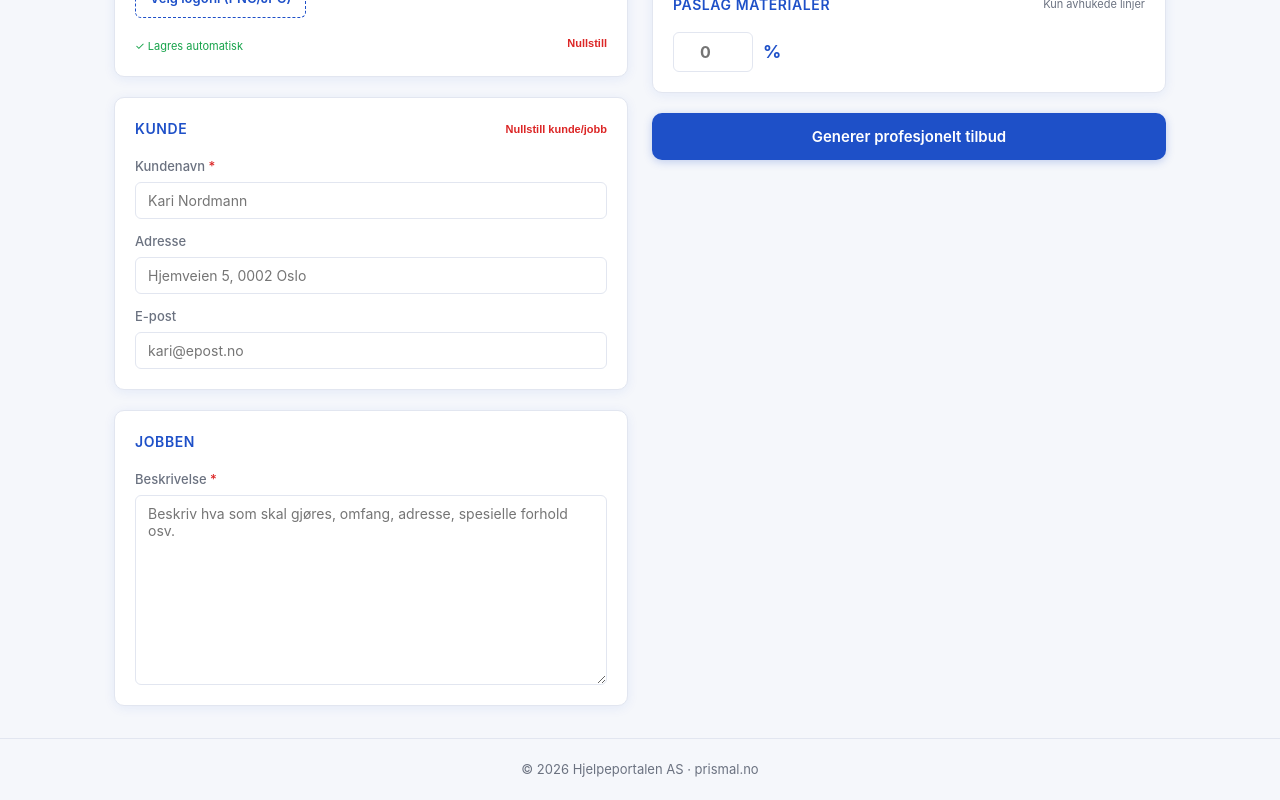
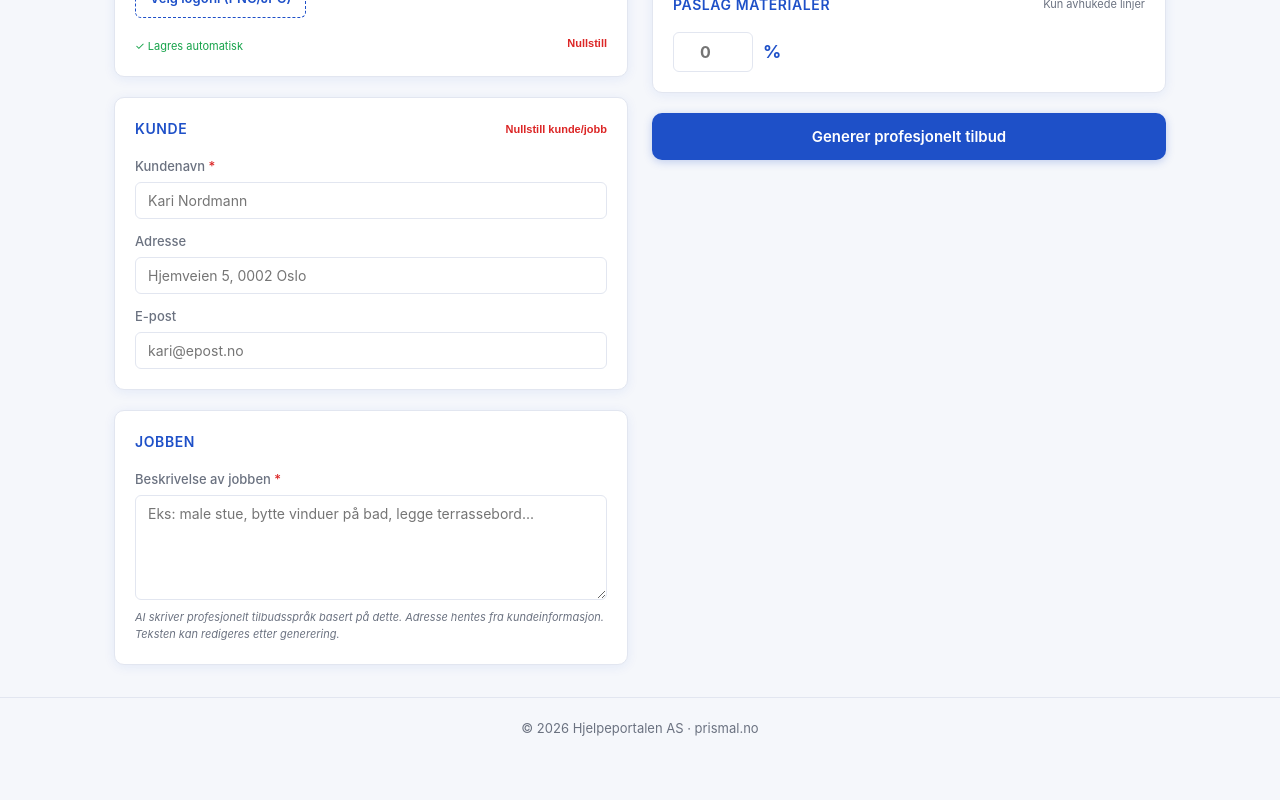
Before and after one commit to anderslura/Prismal, a React (Vite) app: page / in a window 1280 px wide. Shown: the part 503-1303 px from the top of the page. After the commit the page ends 1262 px from the top, so only its background shows below. Built offline with nearby package versions, Linux system fonts and the light colour scheme.

Commit message:
Forenkle beskrivelsefelt, fix antall=0 bug, legg til felt-hint

```diff
--- a/src/App.jsx
+++ b/src/App.jsx
@@ -129,7 +129,7 @@ export default function App() {
 
   function nullstill() {
     const lagredeMat = (() => { try { return JSON.parse(localStorage.getItem('materialLinjer') || '[]') } catch { return [] } })()
-    const forhandslagte = lagredeMat.map(l => ({ id: Date.now() + Math.random(), navn: l.navn, antall: 1, pris: l.pris, sum: l.pris, hasPaaslag: l.hasPaaslag }))
+    const forhandslagte = lagredeMat.map(l => ({ id: Date.now() + Math.random(), navn: l.navn, antall: 1, pris: Number(l.pris) || 0, sum: Number(l.pris) || 0, hasPaaslag: l.hasPaaslag }))
     setSkjema({
       ...TOM_SKJEMA,
       ...hentLagretFirma(),
--- a/src/components/TilbudSkjema.jsx
+++ b/src/components/TilbudSkjema.jsx
@@ -155,8 +155,9 @@ export default function TilbudSkjema({ skjema, oppdater, onGenerer, laster, feil
         <section className="skjema-seksjon">
           <h2 className="seksjon-tittel">Jobben</h2>
           <div className="felt-gruppe">
-            <label>Beskrivelse <span className="paakrevd">*</span></label>
-            <textarea rows={10} placeholder="Beskriv hva som skal gjøres, omfang, adresse, spesielle forhold osv." value={skjema.beskrivelse} onChange={e => oppdater('beskrivelse', e.target.value)} />
+            <label>Beskrivelse av jobben <span className="paakrevd">*</span></label>
+            <textarea rows={5} placeholder="Eks: male stue, bytte vinduer på bad, legge terrassebord..." value={skjema.beskrivelse} onChange={e => oppdater('beskrivelse', e.target.value)} />
+            <p className="felt-hint">AI skriver profesjonelt tilbudsspråk basert på dette. Adresse hentes fra kundeinformasjon. Teksten kan redigeres etter generering.</p>
           </div>
         </section>
 
--- a/src/styles/index.css
+++ b/src/styles/index.css
@@ -981,3 +981,10 @@ textarea { resize: vertical; }
   opacity: 0.6;
 }
 .chip-fjern:hover { opacity: 1; }
+
+.felt-hint {
+  font-size: 11px;
+  color: var(--tekst-sekundaer);
+  font-style: italic;
+  margin-top: 4px;
+}
```
